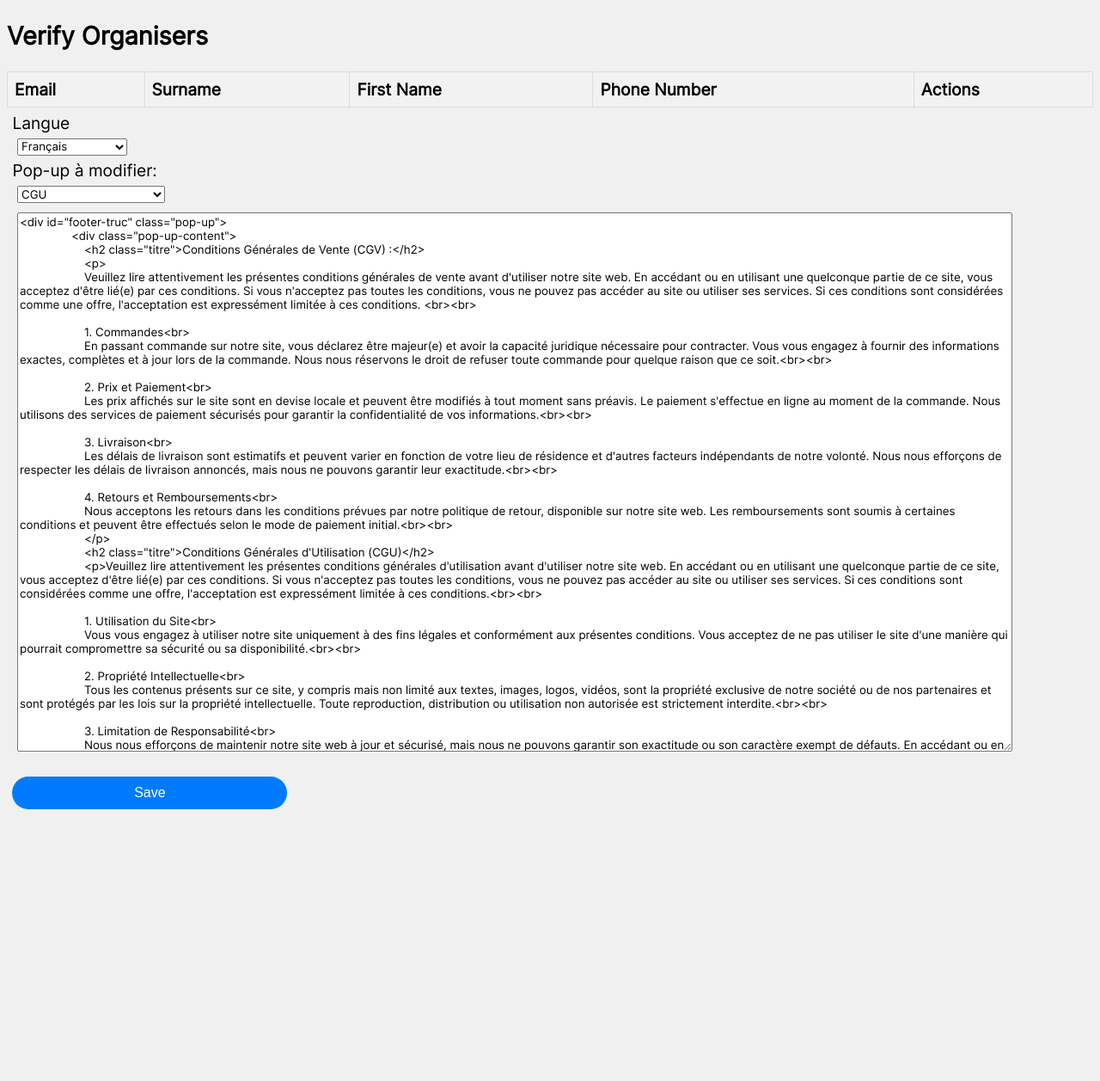
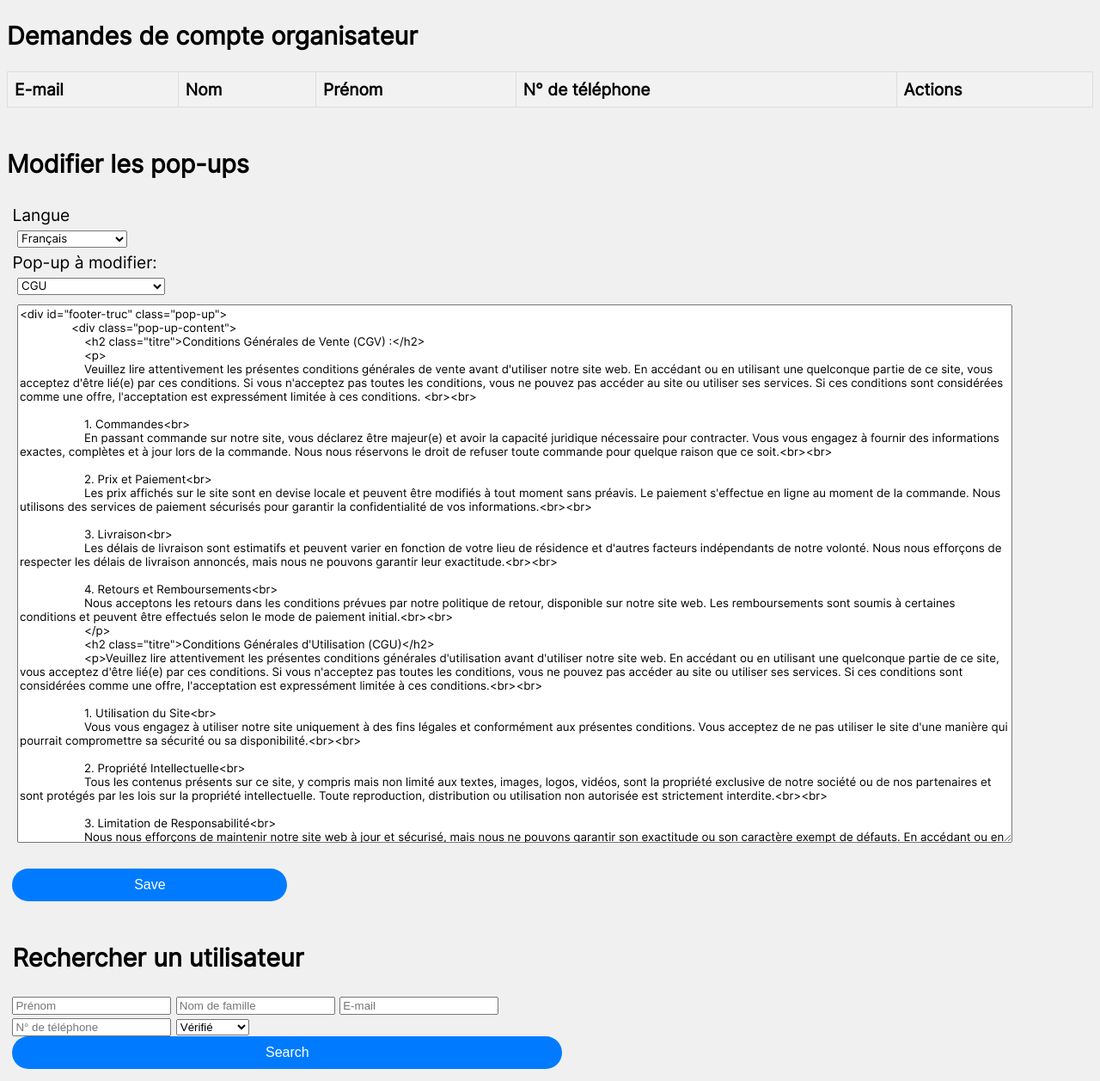
Before and after one commit to APP-G10E/PHPinal, a PHP site: page /verify_organisers.php in a window 1280 px wide. Shown: the whole page at 86% size. Before the commit the page ends 941 px from the top, so only its background shows below. Run offline with PHP 8.4, Linux system fonts and the light colour scheme; the visitor is signed in with stand-in values (Sample User, id 1); tables that the repository leaves empty hold one stand-in row (values such as "Sample post"); lists and menus that the app fills with data are empty.

Commit message:
Recherche des gens sur super

```diff
--- /dev/null
+++ b/AdminPages/fetch_customers.js
@@ -0,0 +1,44 @@
+document.querySelector('#search-button').addEventListener('click', function () {
+    const data = {
+        'first_name': document.getElementById('first-name-input').value,
+        'surname': document.getElementById('surname-input').value,
+        'email': document.getElementById('email-input').value,
+        'phone_number': document.getElementById('phone-number-input').value,
+        'verified': document.getElementById('verified-select').value
+    };
+
+    console.log("data: ", data);
+
+    let xhr = new XMLHttpRequest();
+    xhr.open('POST', '../AdminPages/fetch_customers.php', true);
+    xhr.setRequestHeader('Content-type', 'application/json');
+    xhr.send(JSON.stringify(data));
+    xhr.onload = function () {
+        if (this.status === 200) {
+            console.log("response: ", this.responseText);
+            let response = JSON.parse(this.responseText);
+
+            let tbody = document.getElementById('tbody');
+
+            response.forEach(customer => {
+                const tr = document.createElement('tr');
+                tr.innerHTML = `
+                <td>${customer.email}</td>
+                <td>${customer.surname}</td>
+                <td>${customer.firstName}</td>
+                <td>${customer.phoneNumber}</td>
+                <td>${customer.verified}</td>
+            `;
+                tbody.appendChild(tr);
+            });
+            console.log('Response from server: ', this.responseText);
+        } else {
+            console.log('Error status: ' + this.status);
+        }
+    };
+    xhr.onerror = function () {
+        console.log('Request failed');
+    };
+    let dataString = Object.keys(data).map(key => `${encodeURIComponent(key)}=${encodeURIComponent(data[key])}`).join('&');
+    xhr.send(dataString);
+});
--- a/AdminPages/verify_organisers.php
+++ b/AdminPages/verify_organisers.php
@@ -6,9 +6,15 @@ if (session_status() === PHP_SESSION_NONE) {
     session_start();
 }
 
-global $conn;
+$servername = "localhost";
+$username = "root";
+$password = "";
+$dbname = "app_g10e";
 
-include '../Controller/db_controller.php';
+$conn = new mysqli($servername, $username, $password, $dbname);
+if ($conn->connect_error) {
+    die("Connection failed: " . $conn->connect_error);
+}
 
 if ($_SERVER['REQUEST_METHOD'] === 'POST') {
     if (isset($_POST['verify'])) {
@@ -113,14 +119,14 @@ if ($result->num_rows > 0) {
     </script>
 </head>
 <body>
-<h2>Verify Organisers</h2>
+<h2>Demandes de compte organisateur</h2>
 <table>
     <thead>
     <tr>
-        <th>Email</th>
-        <th>Surname</th>
-        <th>First Name</th>
-        <th>Phone Number</th>
+        <th>E-mail</th>
+        <th>Nom</th>
+        <th>Prénom</th>
+        <th>N° de téléphone</th>
         <th>Actions</th>
     </tr>
     </thead>
@@ -139,6 +145,8 @@ if ($result->num_rows > 0) {
     </tbody>
 </table>
 
+<br>
+<h2>Modifier les pop-ups</h2>
 <div id="html-editor-container">
     <label for="language-select">Langue</label><select class="editor-select" id="language-select">
         <option value="fr">Français</option>
@@ -162,6 +170,25 @@ if ($result->num_rows > 0) {
     <br/>
     <button id="save-button">Save</button>
 
+    <br>
+    <h2>Rechercher un utilisateur</h2>
+
+    <div id="searchBar">
+        <label for="first-name-input"></label><input type="text" id="first-name-input" placeholder="Prénom">
+        <label for="surname-input"></label><input type="text" id="surname-input" placeholder="Nom de famille">
+        <label for="email-input"></label><input type="text" id="email-input" placeholder="E-mail">
+        <label for="phone-number-input"></label><input type="text" id="phone-number-input"
+                                                       placeholder="N° de téléphone">
+        <label for="verified-select"></label><select id="verified-select">
+            <option value="1">Vérifié</option>
+            <option value="0">Pas vérifié</option>
+        </select>
+        <button id="search-button">Search</button>
+    </div>
+
+    <div id="tbody"></div>
+
+    <script src="../AdminPages/fetch_customers.js"></script>
     <script src="../Controller/footerTextHandler.js"></script>
 </div>
 
```
Also changed, not shown: AdminPages/fetch_customers.php (added, +32 -0 lines), CSS/dashboard_organiser.css (+8 -1 lines).
